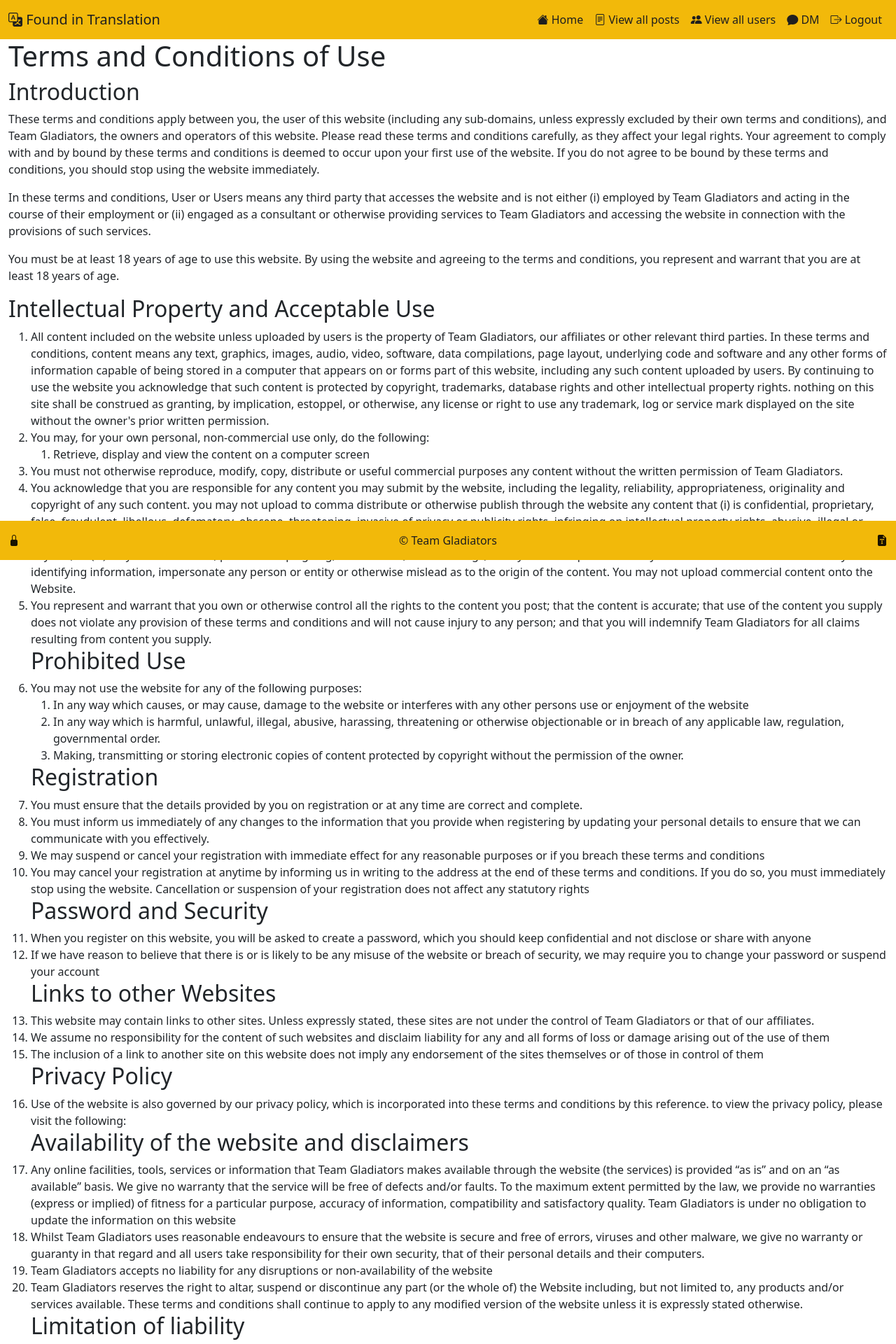
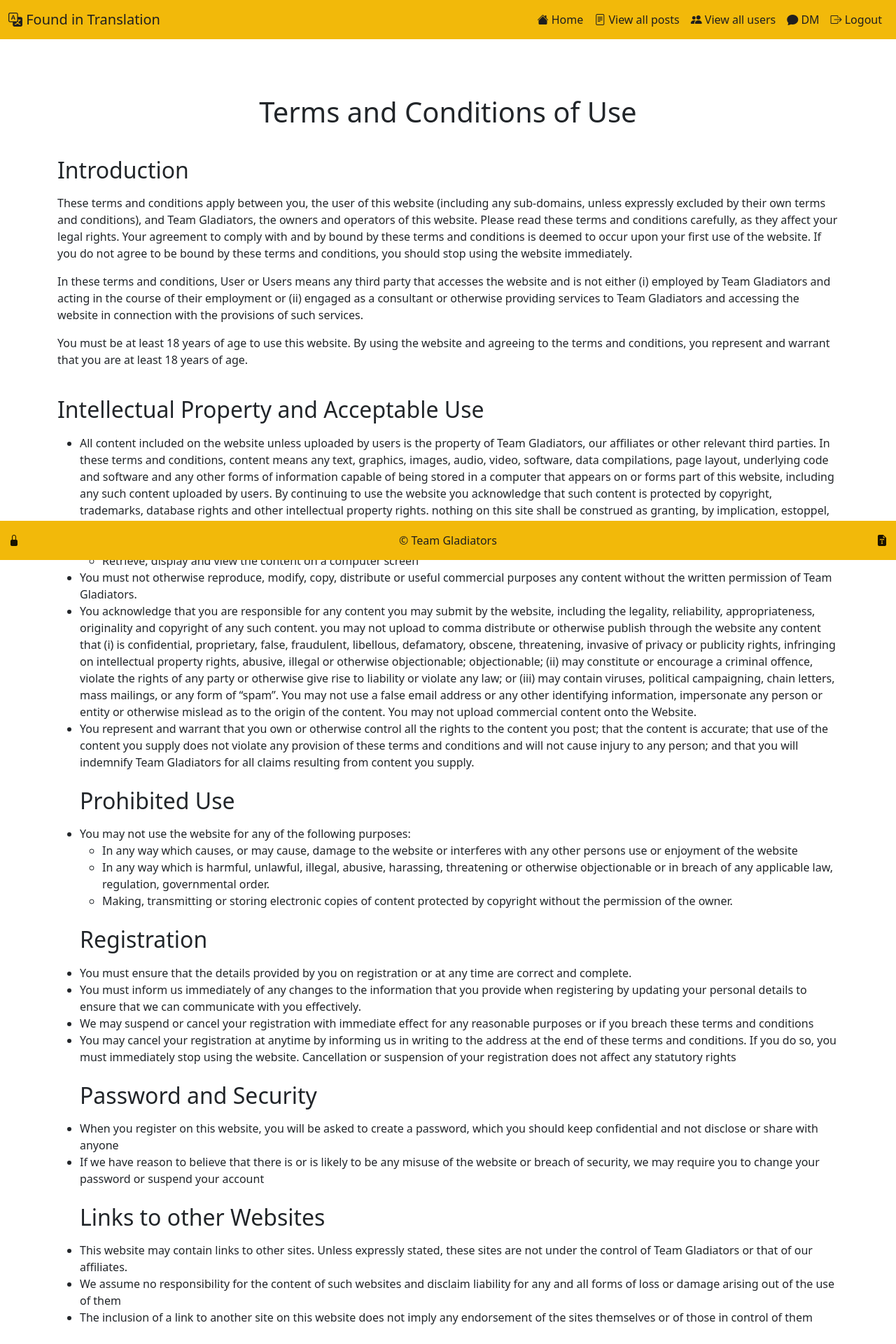
Before and after one commit to andrewdempsey2018/Found-In-Translation, a Flask app: page /terms in a window 1280 px wide. Shown: the top 1920 px of the page at 70% size. Run offline with Flask 2, Linux system fonts and the light colour scheme; the visitor is signed in with stand-in values (Sample User, id 1); data that the repository does not hold is empty; some libraries are stand-ins or nearby versions.

Commit message:
style: changed to bullet list, added padding around headings

```diff
--- a/templates/terms.html
+++ b/templates/terms.html
@@ -1,11 +1,11 @@
 {% extends 'base.html' %}
 
 {% block content %}
-<div class="container-fluid">
+<div class="container policy-container">
 
-    <h1>Terms and Conditions of Use</h1>
+    <h1 class="text-center pb-2">Terms and Conditions of Use</h1>
 
-    <h2>Introduction</h2>
+    <h2 class="pt-4 pb-2">Introduction</h2>
 
     <p>These terms and conditions apply between you, the user of this website (including any sub-domains, unless expressly excluded by their own terms and conditions), and Team Gladiators, the owners and operators of this website. Please read these terms and conditions carefully, as they affect your legal rights. Your agreement to comply with and by bound by these terms and conditions is deemed to occur upon your first use of the website. If you do not agree to be bound by these terms and conditions, you should stop using the website immediately.</p>
 
@@ -13,71 +13,71 @@
 
     <p>You must be at least 18 years of age to use this website. By using the website and agreeing to the terms and conditions, you represent and warrant that you are at least 18 years of age.</p>
 
-    <h2>Intellectual Property and Acceptable Use</h2>
+    <h2 class="pt-4 pb-2">Intellectual Property and Acceptable Use</h2>
 
-    <ol>
+    <ul>
         <li>All content included on the website unless uploaded by users is the property of Team Gladiators, our affiliates or other relevant third parties. In these terms and conditions, content means any text, graphics, images, audio, video, software, data compilations, page layout, underlying code and software and any other forms of information capable of being stored in a computer that appears on or forms part of this website, including any such content uploaded by users. By continuing to use the website you acknowledge that such content is protected by copyright, trademarks, database rights and other intellectual property rights. nothing on this site shall be construed as granting, by implication, estoppel, or otherwise, any license or right to use any trademark, log or service mark displayed on the site without the owner's prior written permission.</li>
         <li>You may, for your own personal, non-commercial use only, do the following:
-            <ol>
+            <ul>
                 <li>Retrieve, display and view the content on a computer screen</li>
-            </ol>
+            </ul>
         </li>
         <li>You must not otherwise reproduce, modify, copy, distribute or useful commercial purposes any content without the written permission of Team Gladiators.</li>
         <li>You acknowledge that you are responsible for any content you may submit by the website, including the legality, reliability, appropriateness, originality and copyright of any such content. you may not upload to comma distribute or otherwise publish through the website any content that (i) is confidential, proprietary, false, fraudulent, libellous, defamatory, obscene, threatening, invasive of privacy or publicity rights, infringing on intellectual property rights, abusive, illegal or otherwise objectionable; objectionable; (ii) may constitute or encourage a criminal offence, violate the rights of any party or otherwise give rise to liability or violate any law; or (iii) may contain viruses, political campaigning, chain letters, mass mailings, or any form of “spam”. You may not use a false email address or any other identifying information, impersonate any person or entity or otherwise mislead as to the origin of the content. You may not upload commercial content onto the Website.</li>
         <li>You represent and warrant that you own or otherwise control all the rights to the content you post; that the content is accurate; that use of the content you supply does not violate any provision of these terms and conditions and will not cause injury to any person; and that you will indemnify Team Gladiators for all claims resulting from content you supply.</li>
 
-        <h2>Prohibited Use</h2>
+        <h2 class="pt-4 pb-2">Prohibited Use</h2>
 
         <li>You may not use the website for any of the following purposes:
-            <ol>
+            <ul>
                 <li>In any way which causes, or may cause, damage to the website or interferes with any other persons use or enjoyment of the website</li>
                 <li>In any way which is harmful, unlawful, illegal, abusive, harassing, threatening or otherwise objectionable or in breach of any applicable law, regulation, governmental order. </li>
                 <li>Making, transmitting or storing electronic copies of content protected by copyright without the permission of the owner.</li>
-            </ol>
+            </ul>
         </li>
 
-        <h2>Registration</h2>
+        <h2 class="pt-4 pb-2">Registration</h2>
 
         <li>You must ensure that the details provided by you on registration or at any time are correct and complete.</li>
         <li>You must inform us immediately of any changes to the information that you provide when registering by updating your personal details to ensure that we can communicate with you effectively.</li>
         <li>We may suspend or cancel your registration with immediate effect for any reasonable purposes or if you breach these terms and conditions</li>
         <li>You may cancel your registration at anytime by informing us in writing to the address at the end of these terms and conditions. If you do so, you must immediately stop using the website. Cancellation or suspension of your registration does not affect any statutory rights</li>
 
-        <h2>Password and Security</h2>
+        <h2 class="pt-4 pb-2">Password and Security</h2>
 
         <li>When you register on this website, you will be asked to create a password, which you should keep confidential and not disclose or share with anyone</li>
         <li>If we have reason to believe that there is or is likely to be any misuse of the website or breach of security, we may require you to change your password or suspend your account</li>
 
-        <h2>Links to other Websites</h2>
+        <h2 class="pt-4 pb-2">Links to other Websites</h2>
 
         <li>This website may contain links to other sites. Unless expressly stated, these sites are not under the control of Team Gladiators or that of our affiliates.</li>
         <li>We assume no responsibility for the content of such websites and disclaim liability for any and all forms of loss or damage arising out of the use of them</li>
         <li>The inclusion of a link to another site on this website does not imply any endorsement of the sites themselves or of those in control of them</li>
 
-        <h2>Privacy Policy</h2>
+        <h2 class="pt-4 pb-2">Privacy Policy</h2>
 
         <li>Use of the website is also governed by our privacy policy, which is incorporated into these terms and conditions by this reference. to view the privacy policy, please visit the following: <a href="{{ url_for('privacy') }}"></a></li>
 
-        <h2>Availability of the website and disclaimers</h2>
+        <h2 class="pt-4 pb-2">Availability of the website and disclaimers</h2>
 
         <li>Any online facilities, tools, services or information that Team Gladiators makes available through the website (the services) is provided “as is” and on an “as available” basis. We give no warranty that the service will be free of defects and/or faults. To the maximum extent permitted by the law, we provide no warranties (express or implied) of fitness for a particular purpose, accuracy of information, compatibility and satisfactory quality. Team Gladiators is under no obligation to update the information on this website</li>
         <li>Whilst Team Gladiators uses reasonable endeavours to ensure that the website is secure and free of errors, viruses and other malware, we give no warranty or guaranty in that regard and all users take responsibility for their own security, that of their personal details and their computers.</li>
         <li>Team Gladiators accepts no liability for any disruptions or non-availability of the website</li>
         <li>Team Gladiators reserves the right to altar, suspend or discontinue any part (or the whole of) the Website including, but not limited to, any products and/or services available. These terms and conditions shall continue to apply to any modified version of the website unless it is expressly stated otherwise.</li>
 
-        <h2>Limitation of liability</h2>
+        <h2 class="pt-4 pb-2">Limitation of liability</h2>
 
         <li>Nothing in these terms and conditions will: (a) limit or exclude our or your liability for death or personal injury resulting from our or your negligence, as applicable; (b) limit or exclude our or your liability for fraud or fraudulent misrepresentation; or (c) limit or exclude any of our or your liabilities in any way that is not permitted under applicable law.</li>
         <li>We will not be liable to you in respect of any losses arising out of events beyond our reasonable control.</li>
         <li>To the maximum extent permitted by law, Team Gladiators accepts no liability for any of the following:
-            <ol>
+            <ul>
                 <li>Any business losses, such as the loss of profits, income, revenue, anticipated savings, business, contracts, goodwill or commercial opportunities</li>
                 <li>Loss or corruption of any data, database or software</li>
                 <li>Any special, indirect or consequential loss or damage</li>
-            </ol>
+            </ul>
         </li>
 
-        <h2>General</h2>
+        <h2 class="pt-4 pb-2">General</h2>
 
         <li>You may not transfer any of your rights under these terms and conditions to any other person. We may transfer our rights under these terms and conditions where we reasonably believe your rights will not be affected.</li>
         <li>These terms and conditions may be varied by us from time to time. Such revised terms will apply to the website from the date of publication. Users should check the terms and conditions regularly to ensure familiarity with the then current version</li>
@@ -87,13 +87,13 @@
         <li>Unless otherwise agreed, no delay, act or omission by. A party in exercising any right or remedy will be deemed a waiver of that, or any other, right or remedy</li>
         <li>This agreement shall be governed by and interpreted according to the law of England and wales and all disputes arising under the Agreement (including non-contractual disputes or claims) shall be subject to the exclusive jurisdiction of the English and Welsh courts.</li>
 
-        <h2>Team Gladiators Details</h2>
+        <h2 class="pt-4 pb-2">Team Gladiators Details</h2>
 
         <li>Team Gladiators operate the website Found in Translation. You can contact us by using the contact us form on the website.</li>
 
-        <h2>Attribution</h2>
+        <h2 class="pt-4 pb-2">Attribution</h2>
 
-        <li>These terms and conditions were created using a document from Rocket Lawyer <a href=www.rocketlawyer.co.uk>Rocket Lawyer</a></li>
-    </ol>
+        <li>These terms and conditions were created using a document from Rocket Lawyer <a class="text-muted" href=www.rocketlawyer.co.uk>Rocket Lawyer</a></li>
+    </ul>
 </div>
 {% endblock %}
```
